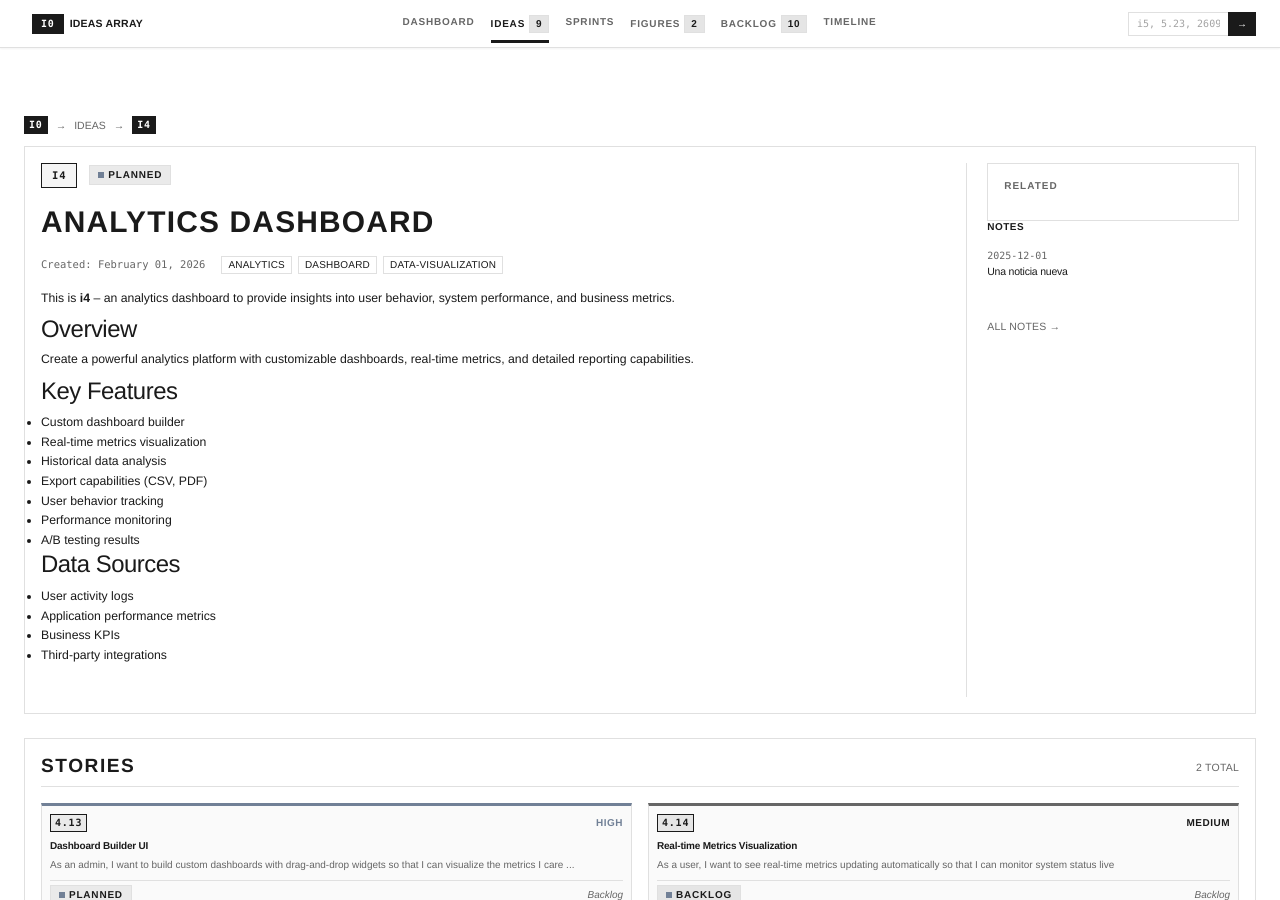
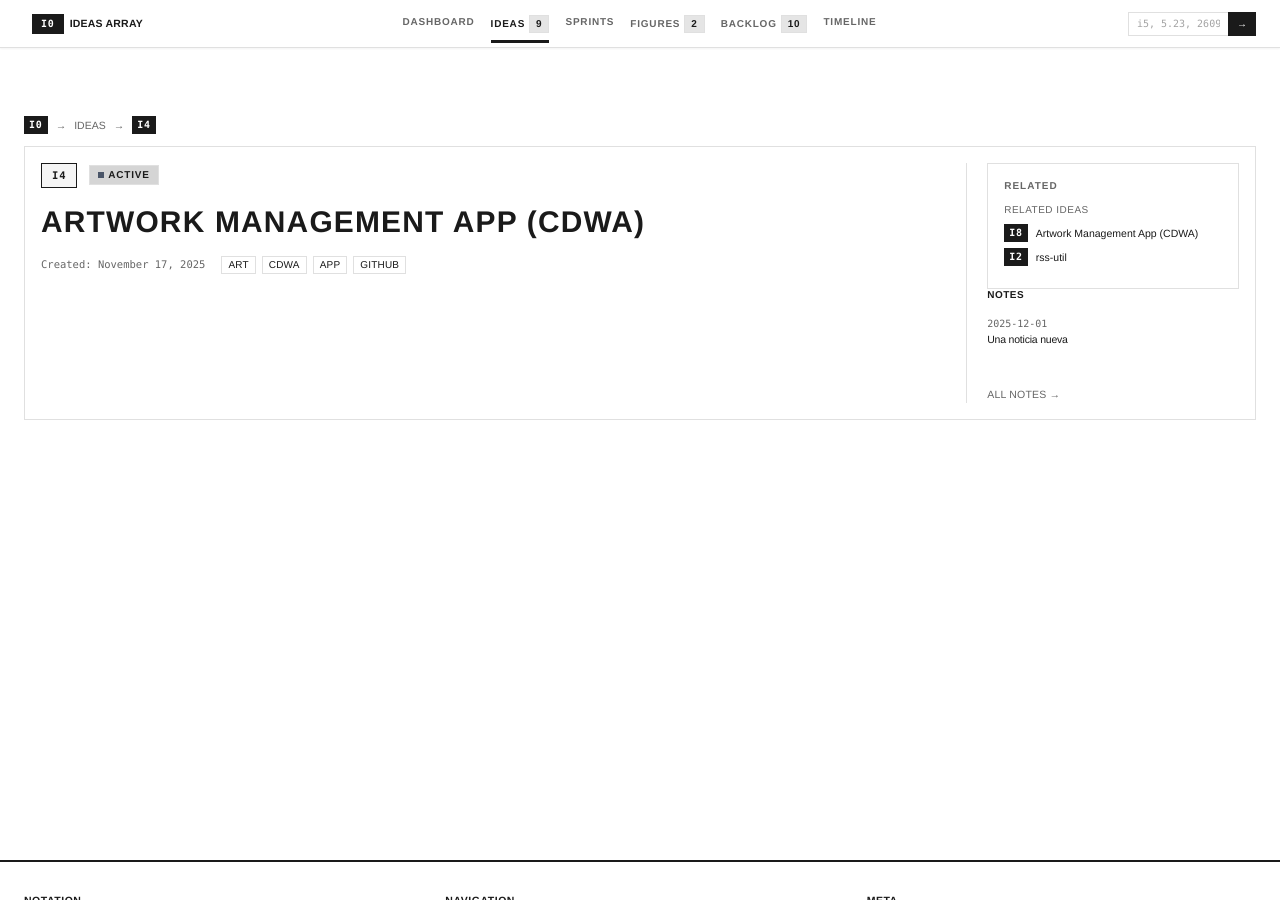
Before and after one commit to busse/cb0, a Jekyll site: the page built from _ideas/4.md, in a window 1280 px wide and 900 px high. Built offline with Jekyll 4.4.1, drawn with Linux system fonts in a browser that asks for light colours.

Commit message:
test stories and ideas

```diff
--- a/_ideas/4.md
+++ b/_ideas/4.md
@@ -1,32 +1,15 @@
 ---
 layout: idea
 idea_number: 4
-title: "Analytics Dashboard"
-description: "Build comprehensive analytics and reporting dashboard for user insights"
-status: planned
-created: 2026-02-01
-tags: [analytics, dashboard, data-visualization]
+title: Artwork Management App (CDWA)
+description: >-
+  An app that manages the documentation around a collection of artworks.
+  Primarily focused on the CDWA
+status: active
+created: '2025-11-17'
+tags:
+  - art
+  - cdwa
+  - app
+  - github
 ---
-
-This is **i4** – an analytics dashboard to provide insights into user behavior, system performance, and business metrics.
-
-## Overview
-
-Create a powerful analytics platform with customizable dashboards, real-time metrics, and detailed reporting capabilities.
-
-## Key Features
-
-- Custom dashboard builder
-- Real-time metrics visualization
-- Historical data analysis
-- Export capabilities (CSV, PDF)
-- User behavior tracking
-- Performance monitoring
-- A/B testing results
-
-## Data Sources
-
-- User activity logs
-- Application performance metrics
-- Business KPIs
-- Third-party integrations
--- a/_stories/13.md
+++ b/_stories/13.md
@@ -8,8 +8,7 @@
 status: planned
 priority: high
 created: 2026-02-01T00:00:00.000Z
-related_ideas:
-  - 4
+related_ideas: []
 ---
 ## Acceptance Criteria
 
--- a/_stories/14.md
+++ b/_stories/14.md
@@ -8,10 +8,8 @@
 status: backlog
 priority: medium
 created: 2026-02-02T00:00:00.000Z
-related_ideas:
-  - 4
+related_ideas: []
 ---
-
 ## Acceptance Criteria
 
 - [ ] Real-time data streaming
```
